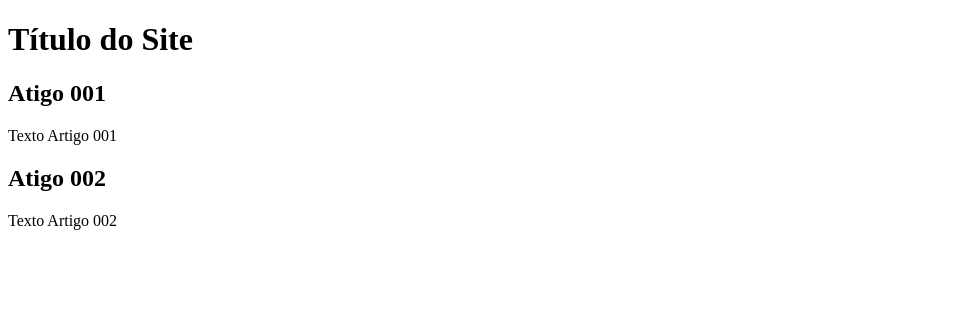
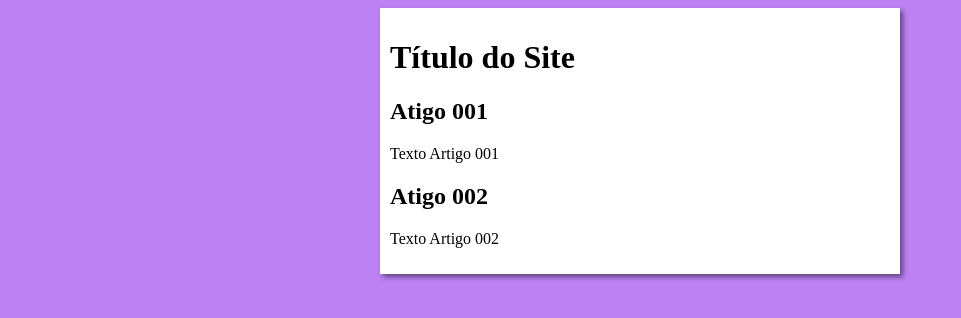
Before and after one commit to AngeloRAFernandes/My-Informations-site, a plain HTML site: page index.html in a window 1280 px wide. Shown: the whole page, without its empty margins (0-961 px from the left). Drawn offline with Linux system fonts and the light colour scheme.

Commit message:
Iniciei o design

```diff
--- /dev/null
+++ b/estilos/style.css
@@ -0,0 +1,17 @@
+{
+    font-family: Arial, Helvetica, sans-serif;
+    font-size: 16px;
+}
+
+body {
+    background-color: rgb(188, 129, 243);
+
+}
+
+main {
+    background-color: white;
+    width: 500px;
+    margin: auto;
+    padding: 10px;
+    box-shadow: 3px 3px 5px rgba(0, 0, 0, 0.479);
+}
--- a/index.html
+++ b/index.html
@@ -5,6 +5,7 @@
     <meta http-equiv="X-UA-Compatible" content="IE=edge">
     <meta name="viewport" content="width=device-width, initial-scale=1.0">
     <title>Título do Site</title>
+    <link rel="stylesheet" href="estilos/style.css">
 </head>
 <body>
     <main>
```
